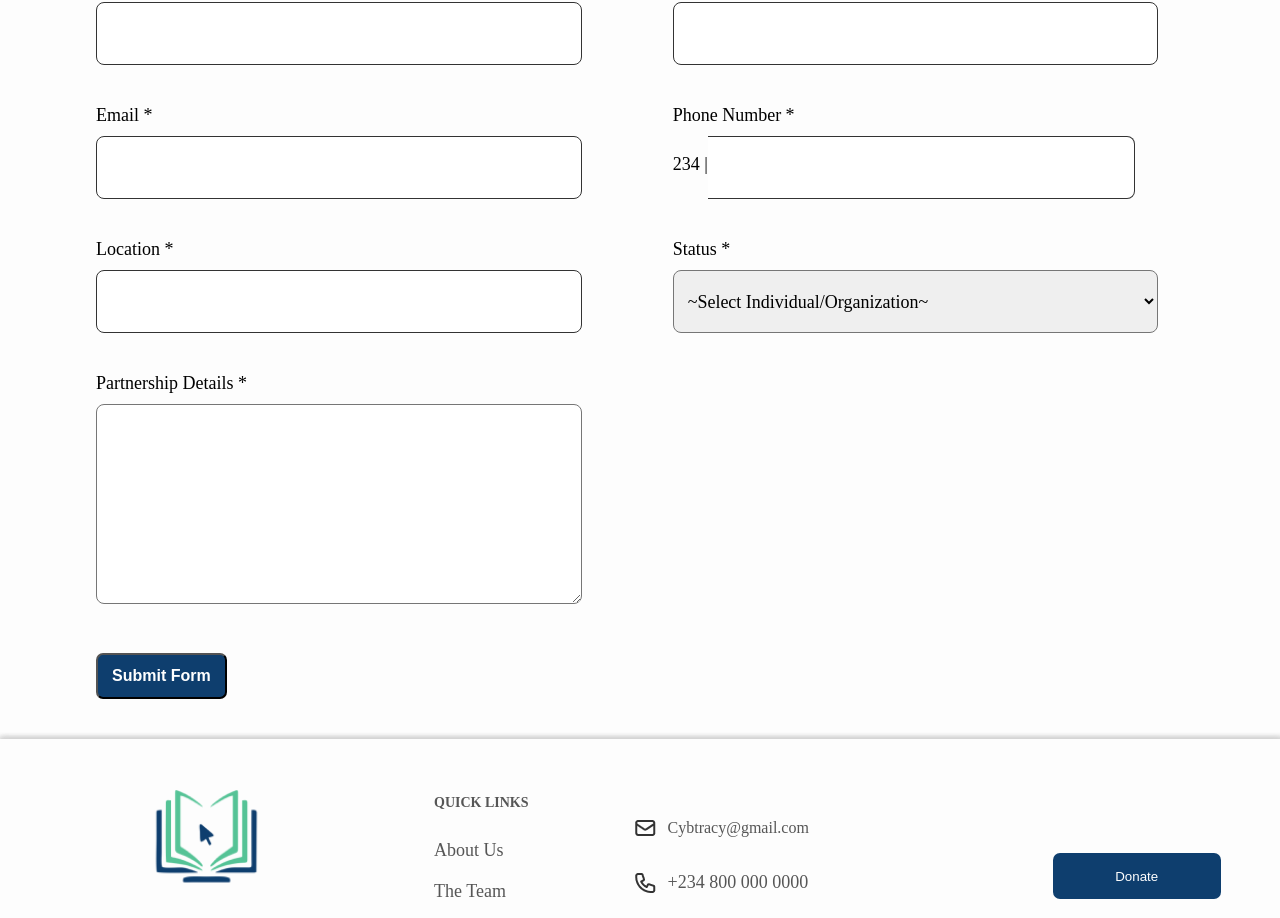
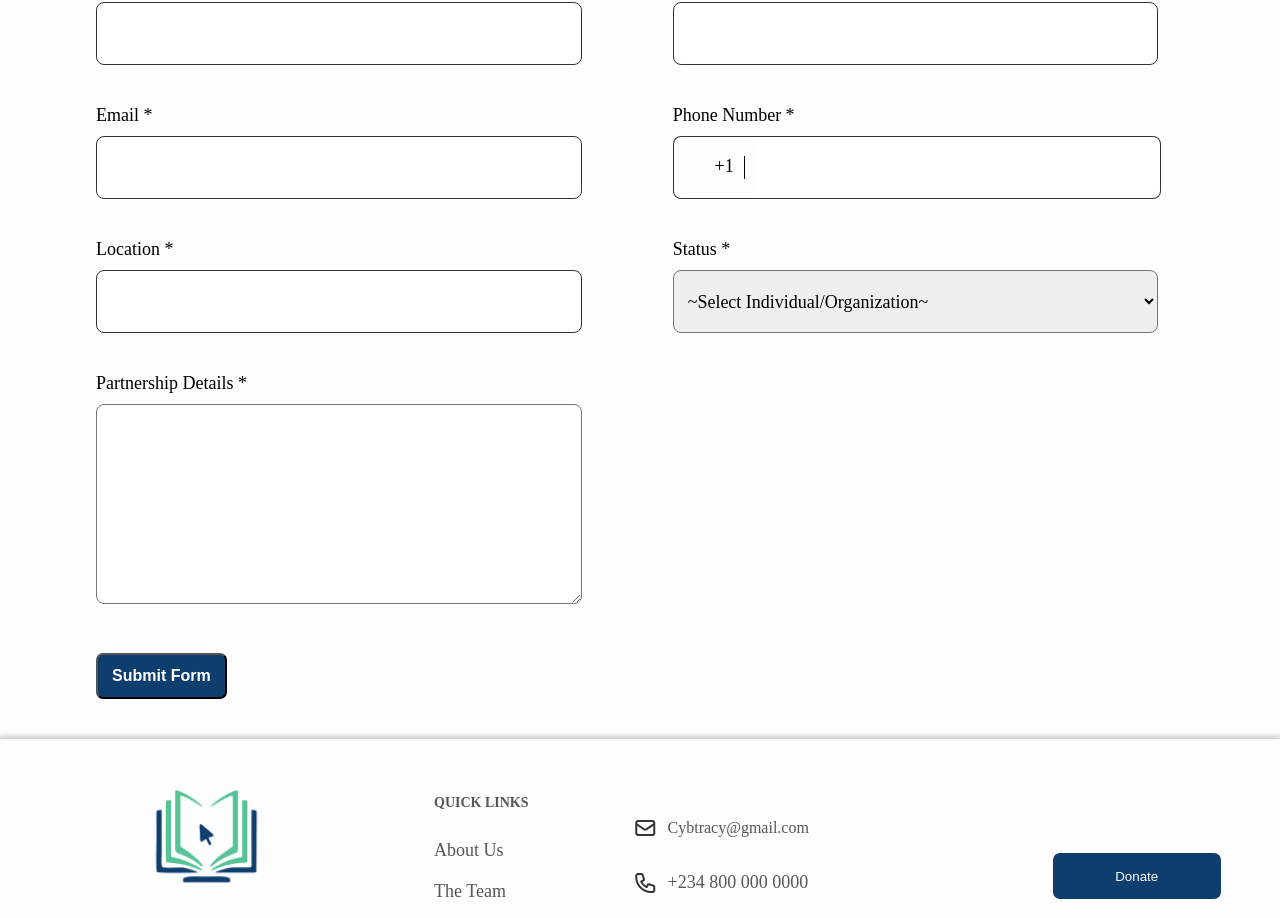
Before and after one commit to NkamaWilliams/cybtracy, a Next.js app: page /get-involved/partnership in a window 1280 px wide. Shown: the part 974-1892 px from the top of the page. Built offline with nearby package versions, Linux system fonts and the light colour scheme; a web font is replaced by a local one.

Commit message:
Fixed style bug

```diff
--- a/src/Components/PhoneInput.tsx
+++ b/src/Components/PhoneInput.tsx
@@ -2,7 +2,7 @@
 import { useState } from "react"
 export default function PhoneInput(){
     const [open, setOpen] = useState(false)
-    const [code, setCode] = useState<string|number>("+1")
+    const [code, setCode] = useState<string|number>(1)
     const handleCodeSelect = (num: number|string) => {
         setCode(num)
         setOpen(false)
@@ -12,9 +12,9 @@ export default function PhoneInput(){
             <label htmlFor="phone_number">Phone Number *</label>
             <div className="side-info">
                 <div className="dropdown">
-                    <p onClick={() => setOpen(!open)} className="selected">{code} </p>
+                    <p onClick={() => setOpen(!open)} className="selected">+{code} </p>
                     {open && <div className="dropdown-content">
-                        <div onClick={() => {handleCodeSelect(1234)}} className="item">
+                        <div onClick={() => {handleCodeSelect(+234)}} className="item">
                             <p className="code">+234</p>
                             <p className="country">Nigeria</p>
                         </div>
--- a/src/Styles/get-involved-main.css
+++ b/src/Styles/get-involved-main.css
@@ -68,7 +68,7 @@ label{
 }
 
 .side-info input{
-    width: calc(95% - 59px);
+    width: calc(95% - 79px);
     margin: 0;
     padding: 0;
     border-left: none;
--- a/src/app/get-involved/partnership/page.tsx
+++ b/src/app/get-involved/partnership/page.tsx
@@ -2,6 +2,7 @@
 
 import GetInvolved from "../../../Components/GetInvolved"
 import HomeFooter from "@/Components/HomeFooter"
+import PhoneInput from "@/Components/PhoneInput"
 import '@/Styles/get-involved-main.css'
 import { Dangrek } from "next/font/google"
 
@@ -40,11 +41,7 @@ export default function Partnership(){
                     </div>
 
                     <div className="input-group">
-                        <label htmlFor="phone_number">Phone Number *</label>
-                        <div className="side-info">
-                            <p>234 |</p>
-                            <input id="phone_number" type="text" title="Phone number" name="phone_number" pattern="[0-9]{10, 11}" required/>
-                        </div>
+                        <PhoneInput/>
                     </div>
                 </div>
 
```
